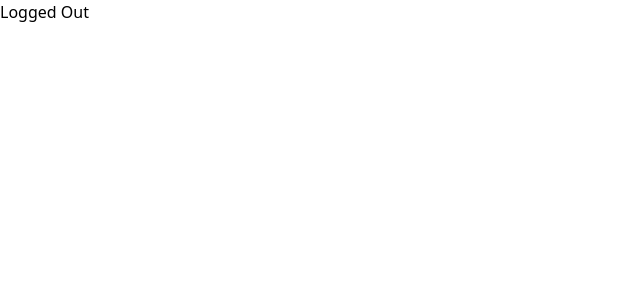
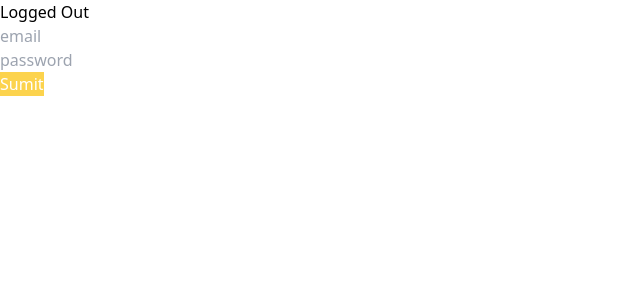
Before and after one commit to kalzpi/nuber-eats-frontend, a React (Create React App) app: page / in a window 1280 px wide. Shown: the top 300 px of the page, without its empty margins (0-640 px from the left). Built offline with nearby package versions, Linux system fonts and the light colour scheme.

Commit message:
15.2 React Hook Form MAGIC

```diff
--- a/package.json
+++ b/package.json
@@ -16,6 +16,7 @@
     "postcss": "^8.2.8",
     "react": "^17.0.2",
     "react-dom": "^17.0.2",
+    "react-hook-form": "^6.15.5",
     "react-router-dom": "^5.2.0",
     "react-scripts": "4.0.3",
     "tailwindcss": "^2.0.4",
--- a/src/App.tsx
+++ b/src/App.tsx
@@ -1,8 +1,12 @@
+import { useReactiveVar } from '@apollo/client';
 import React from 'react';
+import { isLoggedInVar } from './apollo';
+import { LoggedInRouter } from './routers/logged-in-router';
 import { LoggedOutRouter } from './routers/logged-out-router';
 
 function App() {
-  return <LoggedOutRouter />;
+  const isLoggedIn = useReactiveVar(isLoggedInVar);
+  return isLoggedIn ? <LoggedInRouter /> : <LoggedOutRouter />;
 }
 
 export default App;
--- a/src/apollo.ts
+++ b/src/apollo.ts
@@ -1,6 +1,20 @@
-import { ApolloClient, InMemoryCache } from '@apollo/client';
+import { ApolloClient, InMemoryCache, makeVar } from '@apollo/client';
+
+export const isLoggedInVar = makeVar(false);
 
 export const client = new ApolloClient({
   uri: 'http://localhost:4000/graphql',
-  cache: new InMemoryCache(),
+  cache: new InMemoryCache({
+    typePolicies: {
+      Query: {
+        fields: {
+          isLoggedIn: {
+            read() {
+              return isLoggedInVar();
+            },
+          },
+        },
+      },
+    },
+  }),
 });
--- a/src/routers/logged-in-router.tsx
+++ b/src/routers/logged-in-router.tsx
@@ -1,3 +1,11 @@
 import React from 'react';
+import { isLoggedInVar } from '../apollo';
 
-export const LoggedInRouter = () => <span>Logged In</span>;
+export const LoggedInRouter = () => {
+  return (
+    <div>
+      <h1>Logged In</h1>
+      <button onClick={() => isLoggedInVar(false)}>Click to logout</button>
+    </div>
+  );
+};
--- a/src/routers/logged-out-router.tsx
+++ b/src/routers/logged-out-router.tsx
@@ -1,3 +1,54 @@
 import React from 'react';
+import { useForm } from 'react-hook-form';
+import { isLoggedInVar } from '../apollo';
 
-export const LoggedOutRouter = () => <span>Logged Out</span>;
+interface IForm {
+  email: string;
+  password: string;
+}
+
+export const LoggedOutRouter = () => {
+  const { register, watch, handleSubmit, errors } = useForm<IForm>();
+  const onSubmit = () => {
+    console.log(watch('email'));
+  };
+  const onInvalid = () => {
+    console.log(errors);
+    console.log('Cannot do it');
+  };
+  return (
+    <div>
+      <h1>Logged Out</h1>
+      <form onSubmit={handleSubmit(onSubmit, onInvalid)}>
+        <div>
+          {errors.email?.message && (
+            <span className='text-red-400'>{errors.email.message}</span>
+          )}
+          {errors.email?.type === 'validate' && (
+            <span className='text-red-400'>Only Gmail allowed</span>
+          )}
+          <input
+            ref={register({
+              required: 'This field is required.',
+              validate: (email: string) => email.includes('@gmail.com'),
+            })}
+            type='email'
+            name='email'
+            placeholder='email'
+          />
+        </div>
+        <div>
+          <input
+            ref={register({
+              required: true,
+            })}
+            type='password'
+            name='password'
+            placeholder='password'
+          />
+        </div>
+        <button className='bg-yellow-300 text-white'>Sumit</button>
+      </form>
+    </div>
+  );
+};
```
Also changed, not shown: 2 other files (tests, documents, lock files or other folders).
